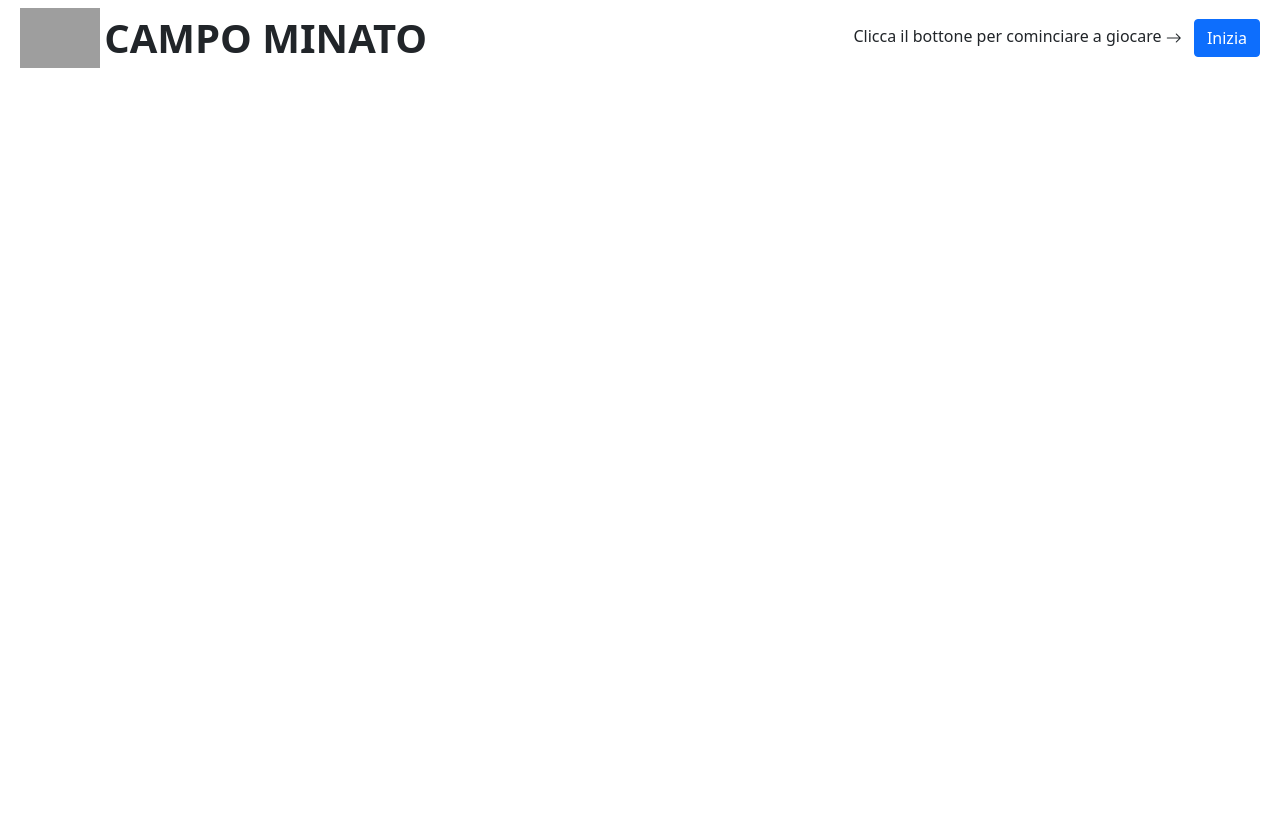
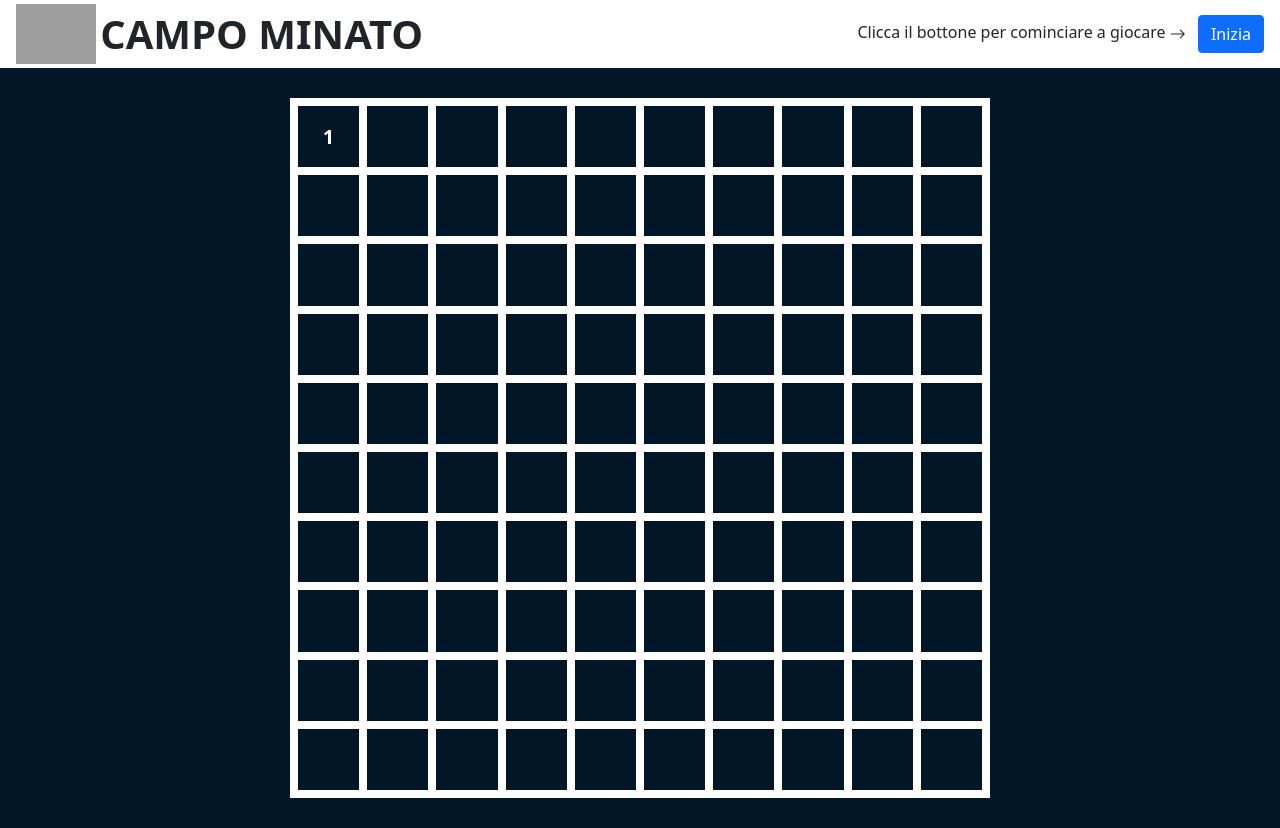
Before and after one commit to vincaf/js-campominato-grid, a plain HTML site: page index.html in a window 1280 px wide. Before the commit the page ends 800 px from the top, so only its background shows below. Drawn offline with nearby package versions, Linux system fonts and the light colour scheme; grey boxes are pictures that could not be loaded.

Commit message:
Added static layout html-css

```diff
--- a/index.html
+++ b/index.html
@@ -12,7 +12,7 @@
 <body>
     <header>
         <div class="container-fluid">
-            <div class="row row-cols-2 justify-content-between align-items-center p-2">
+            <div class="row row-cols-2 justify-content-between align-items-center p-1">
                 <div class="col-auto">
                     <img class="" src="https://curiosando708090.altervista.org/wp-content/uploads/2016/12/campo_minato_gioco_1989.png" alt="campominatologo">
                     <span class="fs-1 fw-bold align-middle">CAMPO MINATO</span>
@@ -24,6 +24,111 @@
             </div>
         </div>
     </header>
+
+    <main>
+        <div id="grid-container">
+            <div class="square">1</div>
+            <div class="square"></div>
+            <div class="square"></div>
+            <div class="square"></div>
+            <div class="square"></div>
+            <div class="square"></div>
+            <div class="square"></div>
+            <div class="square"></div>
+            <div class="square"></div>
+            <div class="square"></div>
+            <div class="square"></div>
+            <div class="square"></div>
+            <div class="square"></div>
+            <div class="square"></div>
+            <div class="square"></div>
+            <div class="square"></div>
+            <div class="square"></div>
+            <div class="square"></div>
+            <div class="square"></div>
+            <div class="square"></div>
+            <div class="square"></div>
+            <div class="square"></div>
+            <div class="square"></div>
+            <div class="square"></div>
+            <div class="square"></div>
+            <div class="square"></div>
+            <div class="square"></div>
+            <div class="square"></div>
+            <div class="square"></div>
+            <div class="square"></div>
+            <div class="square"></div>
+            <div class="square"></div>
+            <div class="square"></div>
+            <div class="square"></div>
+            <div class="square"></div>
+            <div class="square"></div>
+            <div class="square"></div>
+            <div class="square"></div>
+            <div class="square"></div>
+            <div class="square"></div>
+            <div class="square"></div>
+            <div class="square"></div>
+            <div class="square"></div>
+            <div class="square"></div>
+            <div class="square"></div>
+            <div class="square"></div>
+            <div class="square"></div>
+            <div class="square"></div>
+            <div class="square"></div>
+            <div class="square"></div>
+            <div class="square"></div>
+            <div class="square"></div>
+            <div class="square"></div>
+            <div class="square"></div>
+            <div class="square"></div>
+            <div class="square"></div>
+            <div class="square"></div>
+            <div class="square"></div>
+            <div class="square"></div>
+            <div class="square"></div>
+            <div class="square"></div>
+            <div class="square"></div>
+            <div class="square"></div>
+            <div class="square"></div>
+            <div class="square"></div>
+            <div class="square"></div>
+            <div class="square"></div>
+            <div class="square"></div>
+            <div class="square"></div>
+            <div class="square"></div>
+            <div class="square"></div>
+            <div class="square"></div>
+            <div class="square"></div>
+            <div class="square"></div>
+            <div class="square"></div>
+            <div class="square"></div>
+            <div class="square"></div>
+            <div class="square"></div>
+            <div class="square"></div>
+            <div class="square"></div>
+            <div class="square"></div>
+            <div class="square"></div>
+            <div class="square"></div>
+            <div class="square"></div>
+            <div class="square"></div>
+            <div class="square"></div>
+            <div class="square"></div>
+            <div class="square"></div>
+            <div class="square"></div>
+            <div class="square"></div>
+            <div class="square"></div>
+            <div class="square"></div>
+            <div class="square"></div>
+            <div class="square"></div>
+            <div class="square"></div>
+            <div class="square"></div>
+            <div class="square"></div>
+            <div class="square"></div>
+            <div class="square"></div>
+            <div class="square"></div>
+        </div>
+    </main>
     <script type="text/javascript" src="script.js"></script>
 </body>
 </html>
--- a/style.css
+++ b/style.css
@@ -1,3 +1,48 @@
+/* RESET */
+*{
+    box-sizing: border-box;
+    margin: 0;
+    padding: 0;
+}
+
+header{
+    background-color: #fff;
+}
+
 header img{
     width: 80px;
 }
+
+body{
+    background-color: #011627;
+}
+
+main{
+    margin: 15px;
+    padding: 15px;
+}
+
+div#grid-container{
+    margin: 0 auto;
+    width: 700px;
+    height: 700px;
+}
+
+div.square{
+    float: left;
+    width: calc(100% / 10);
+    height: calc(100% / 10);
+    cursor: pointer;
+    display: flex;
+    align-items: center;
+    justify-content: center;
+    text-align: center;
+    color: white;
+    font-size: 20px;
+    font-weight: bold;
+}
+
+div#grid-container,
+div.square{
+    border: 4px white solid;
+}
```
